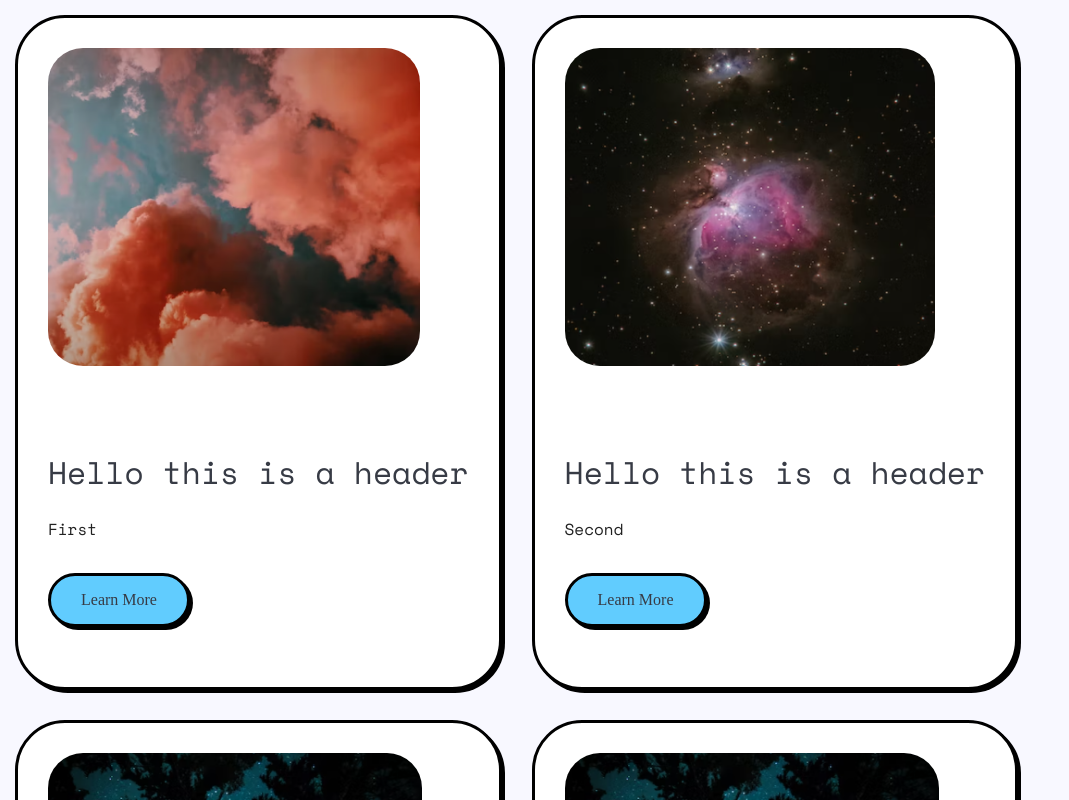
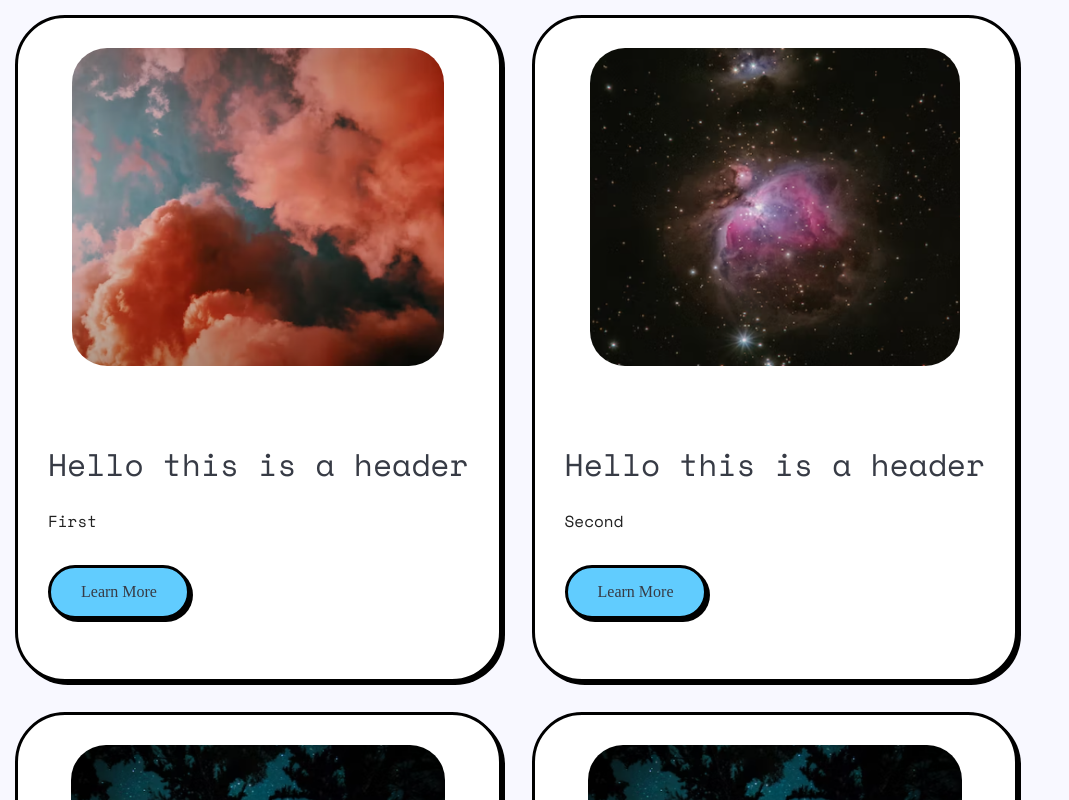
Before and after one commit to kr1st1nagr03g3r/kristinagroegerca, a Next.js app: page /temp in a window 1280 px wide. Shown: the top 800 px of the page, without its empty margins (0-1069 px from the left). Built offline with nearby package versions, Linux system fonts and the light colour scheme; a web font is replaced by a local one.

Commit message:
align center

```diff
--- a/components/Panel.js
+++ b/components/Panel.js
@@ -15,11 +15,17 @@ const content = {
   padding: '15px',
 }
 
+const imageStyles = {
+  display: 'flex',
+  flexDirection: 'column',
+  alignItems: 'center',
+}
+
 export default function Panel(props) {
   return (
     <Box>
       <Card>
-        <div className="imageStyles">
+        <div style={imageStyles}>
           <Image
             src={props.cardData.icon}
             alt={props.cardData.alt}
```
